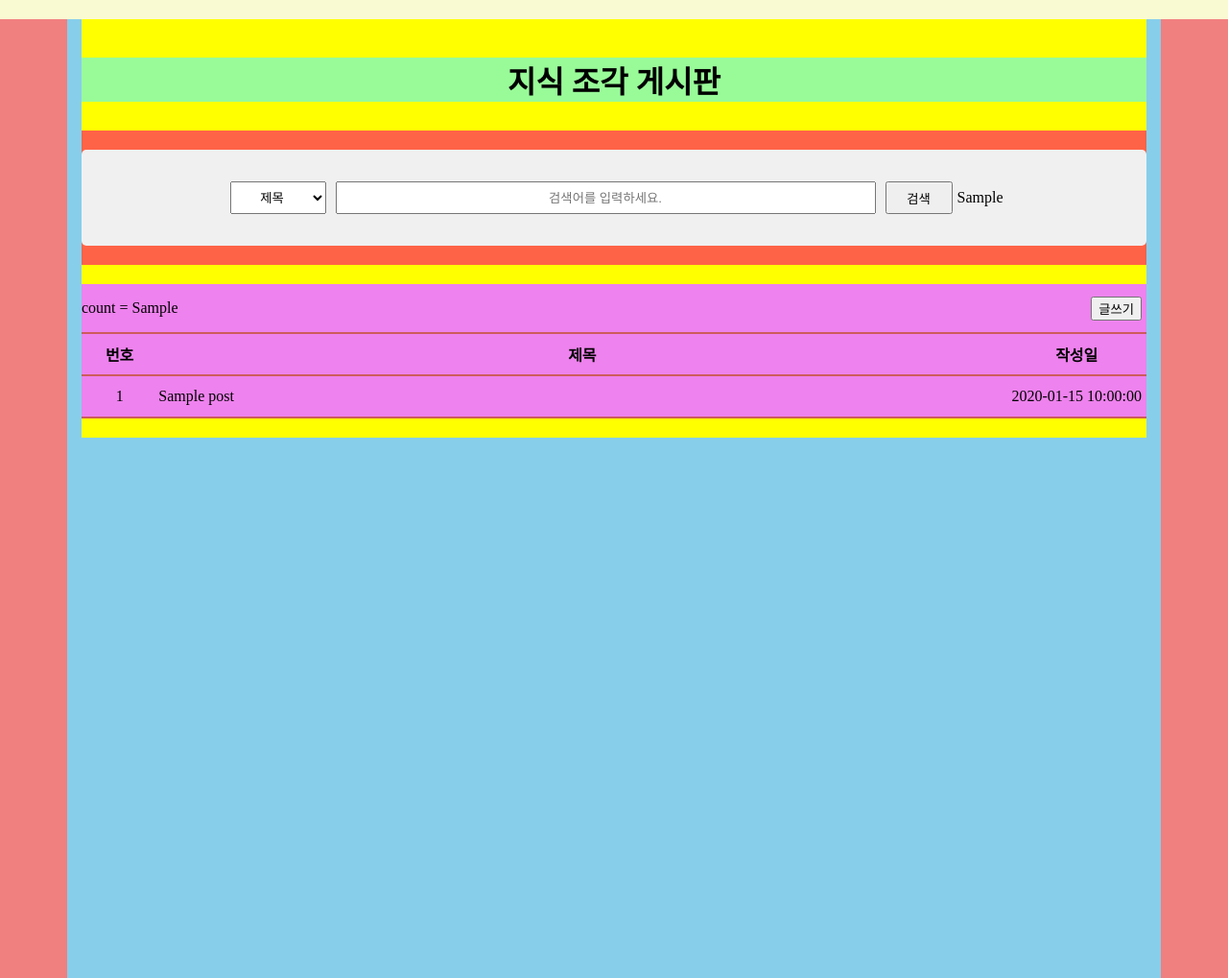
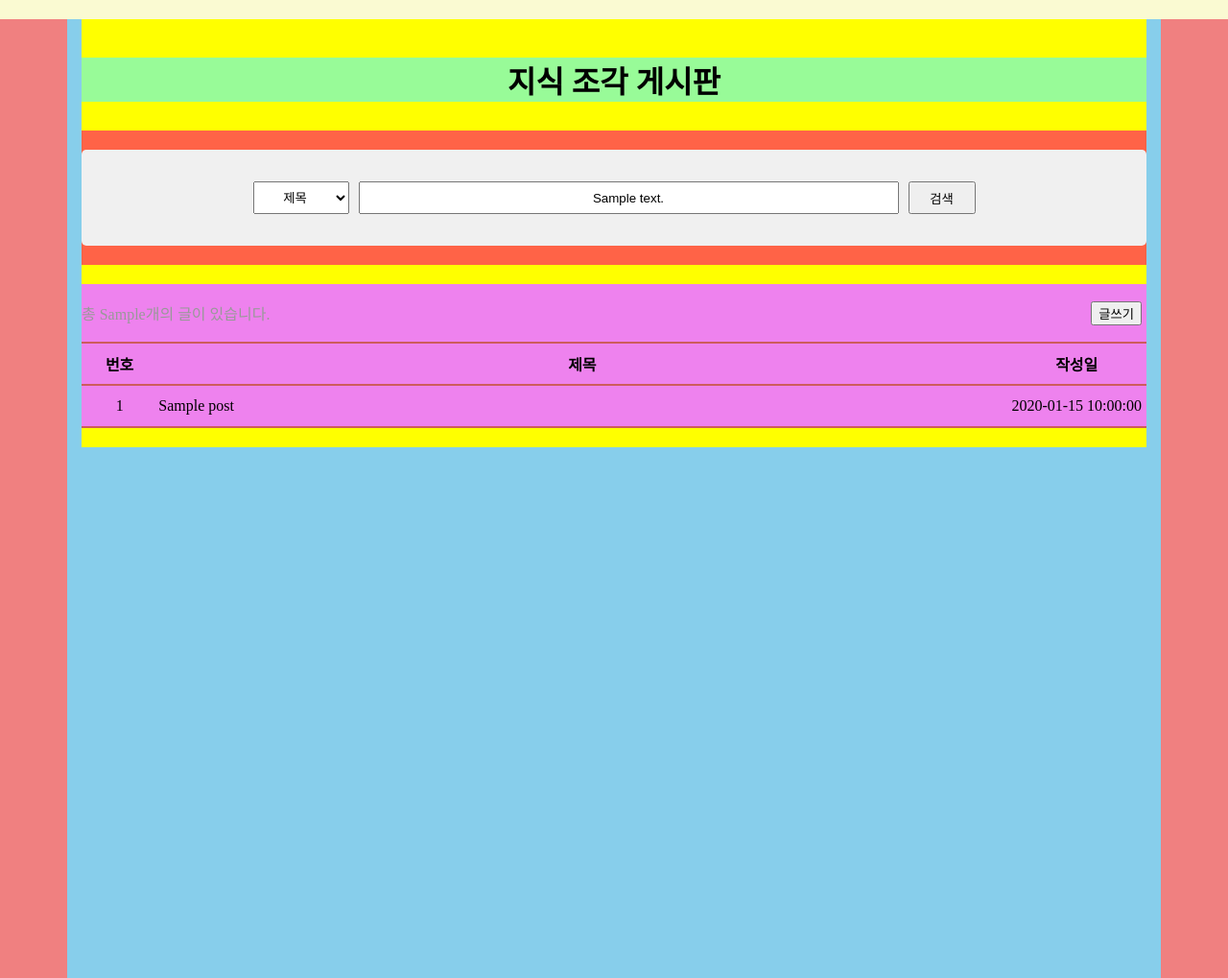
Before and after one commit to codms1122/week3-4_webpage, a Flask app: template templates/post.html in a window 1280 px wide. Shown: the part 54-1073 px from the top of the page at 96% size. Run offline with Flask 3, Linux system fonts and the light colour scheme; the template is opened without the code that fills it: most values are stand-ins (such as "Sample title", 1, 10 or a date in 2020).

Commit message:
[ADD] 검색 기능 완성

```diff
--- a/app.py
+++ b/app.py
@@ -20,7 +20,7 @@ def get_db_connection():
 
 
 # 임시 데이터 저장
-sql_select = []
+#sql_select = []
 #posts_cnt = []
 
 
@@ -30,34 +30,35 @@ def post_list():
     connection = get_db_connection()
     cursor = connection.cursor(dictionary=True)  # dictionary로 결과 반환하도록
 
+
     #검색조건(post_query) 받아오기
     query_type = request.form.get('query_type')
     query_content = request.form.get('query_content')
 
-    if query_content:
+
+    #검색조건에 맞게 sql질의
+    if query_content:     ## ❗❗❗❗ DB명 변경 ⭐⭐⭐⭐ 4개 다 바꿔 ⭐⭐⭐⭐
         if query_type=="title":
-            sql = 'SELECT postId, postTitle, DATE(createdTime) AS createdTime FROM testpost WHERE postTitle LIKE "' + query_content + '"'
+            sql = 'SELECT postId, postTitle, DATE(createdTime) AS createdTime FROM testpost WHERE postTitle LIKE "%' + query_content + '%"'
+        elif query_type=="content":
+            sql = 'SELECT postId, postTitle, DATE(createdTime) AS createdTime FROM testpost WHERE postContent LIKE "%' + query_content + '%"'
+        else:
+            sql = 'SELECT postId, postTitle, DATE(createdTime) AS createdTime FROM testpost WHERE postTitle LIKE "%' + query_content + '%" or postContent LIKE "%' + query_content + '%"'
+    else:
+        sql='select postId, postTitle, date(createdTime) AS createdTime from testpost' ##### ❗❗❗❗ DB명 변경 ⭐⭐⭐⭐⭐⭐⭐⭐⭐⭐⭐⭐
 
-    else:
-        print("검색어 없음")
+    #sql질의 결과 담기
+    cursor.execute(sql)
+    sql_select = cursor.fetchall()  #리스트에 데이터 담기, 한 리스트요소 = 딕셔너리
+    sql_count = len(sql_select)
 
-    #전체 리스트 조회
-    sql='select postId, postTitle, date(createdTime) AS createdTime from testpost' ##### ❗❗❗❗ DB명 변경 ⭐⭐⭐⭐⭐⭐⭐⭐⭐⭐⭐⭐
-    cursor.execute(sql)  # testpost 테이블의 모든 데이터 가져오기
-    sql_select = cursor.fetchall()  # posts 리스트에 데이터 담기
-
-    #개수세기
-    sql='select count(*) AS count from testpost' ### ❗❗❗❗ DB명 변경 ⭐⭐⭐⭐⭐⭐⭐⭐⭐⭐⭐⭐
-    cursor.execute(sql)
-    sql_count = cursor.fetchall()
-    sql_count = sql_count[0]['count']
 
 
     # DB 연결 종료
     cursor.close()
     connection.close()
 
-
+    #테스트로그 ⭐지우기⭐
     print("========================\n")
     print("log!! \n")
     print("Fetched posts data from DB:")
@@ -68,7 +69,7 @@ def post_list():
     print("\n========================")
 
 
-    return render_template('post.html', post_cnt=sql_count, post_list=sql_select)  # HTML 템플릿에 데이터 전달
+    return render_template('post.html', post_cnt=sql_count, post_list=sql_select, query_type=query_type, query_content=query_content)  # HTML 템플릿에 데이터 전달
 
 
 
--- a/templates/post.html
+++ b/templates/post.html
@@ -45,15 +45,18 @@
         height: 34px;
     }
     #post_cnc{
-        height: 50px;
+        height: 60px;
         padding: 0px 5px 0px 0px;
         display: flex;
         align-items: center;
         justify-content: space-between;
     }
+    #post_count{
+        color: #999999;
+    }
     #post_list table{
         width: 100%;
-        max-height: 650px;
+        max-height: 640px;
         border-collapse: collapse;
         border-top: 2px solid #CD5C5C;
         border-bottom: 2px solid #CD5C5C;
@@ -84,18 +87,17 @@
     <div id="post_query">
         <form id="post_query_box" action="/post" method="post">
             <select class="post_query_body" id="query_type" name="query_type">
-                <option value="title">제목</option>
-                <option value="content">내용</option>
-                <option value="all">제목+내용</option>
+                <option value="title" {% if query_type == "title" %} selected {% endif %}>제목</option>
+                <option value="content" {% if query_type == "content"%} selected {% endif %}>내용</option>
+                <option value="all" {% if query_type == "all"%} selected {% endif %}>제목+내용</option>
             </select>
-            <input class="post_query_body" id="query_content" name="query_content" type="text" placeholder="검색어를 입력하세요.">
+            <input class="post_query_body" id="query_content" name="query_content" type="text" placeholder="검색어를 입력하세요." {% if query_content %}value="{{query_content}}"{% endif %}>
             <input class="post_query_body" id="query_submit" type="submit" value="검색">
-            <p>{{post_query}} </p>
         </form>
     </div>
     <div id="post_cnc">
         <div id="post_count">
-            count = {{ post_cnt }}
+            <p style="margin: 0px;">총 {{ post_cnt }}개의 글이 있습니다.</p>
         </div>
         <div id="post_create">
             <button>글쓰기</button>
```
